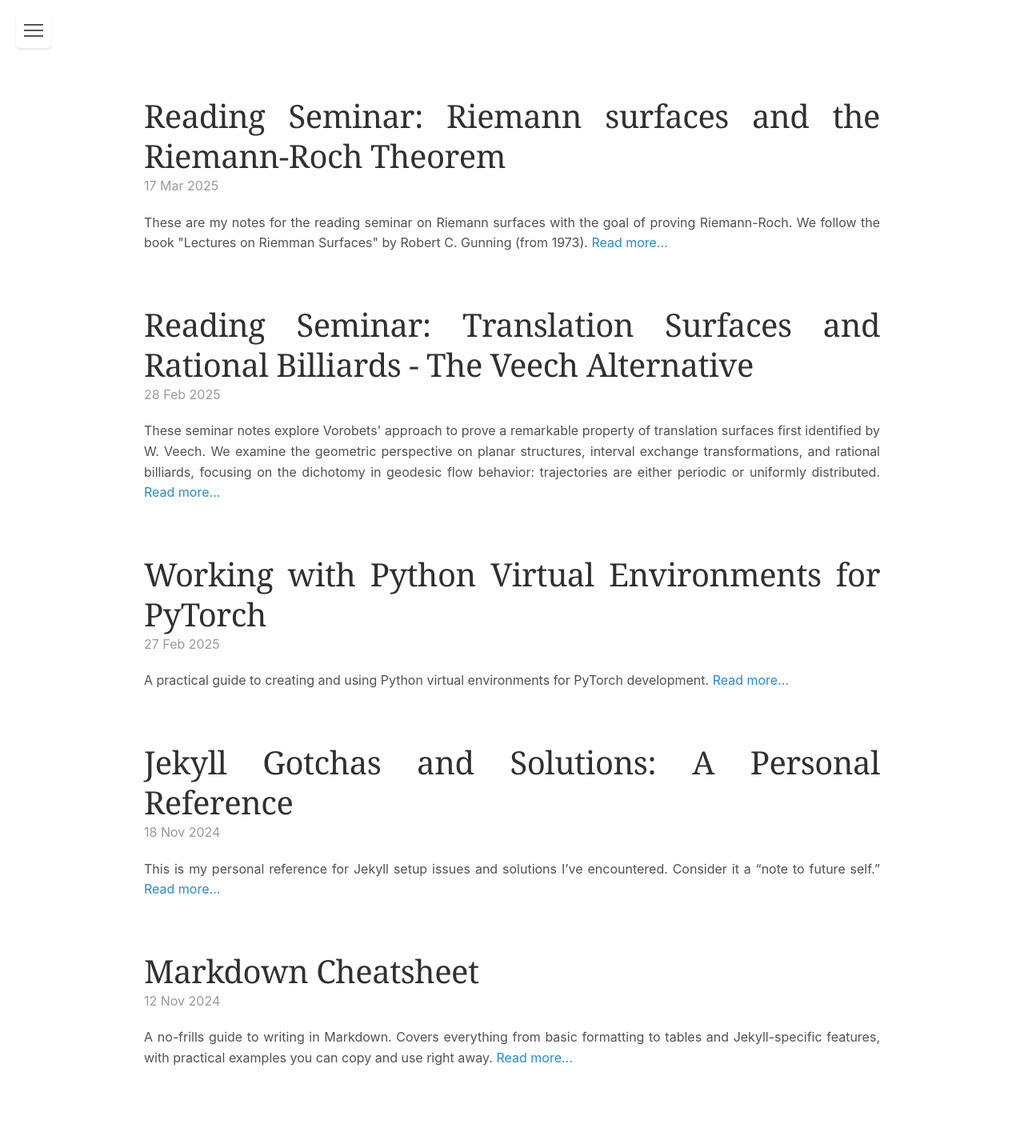
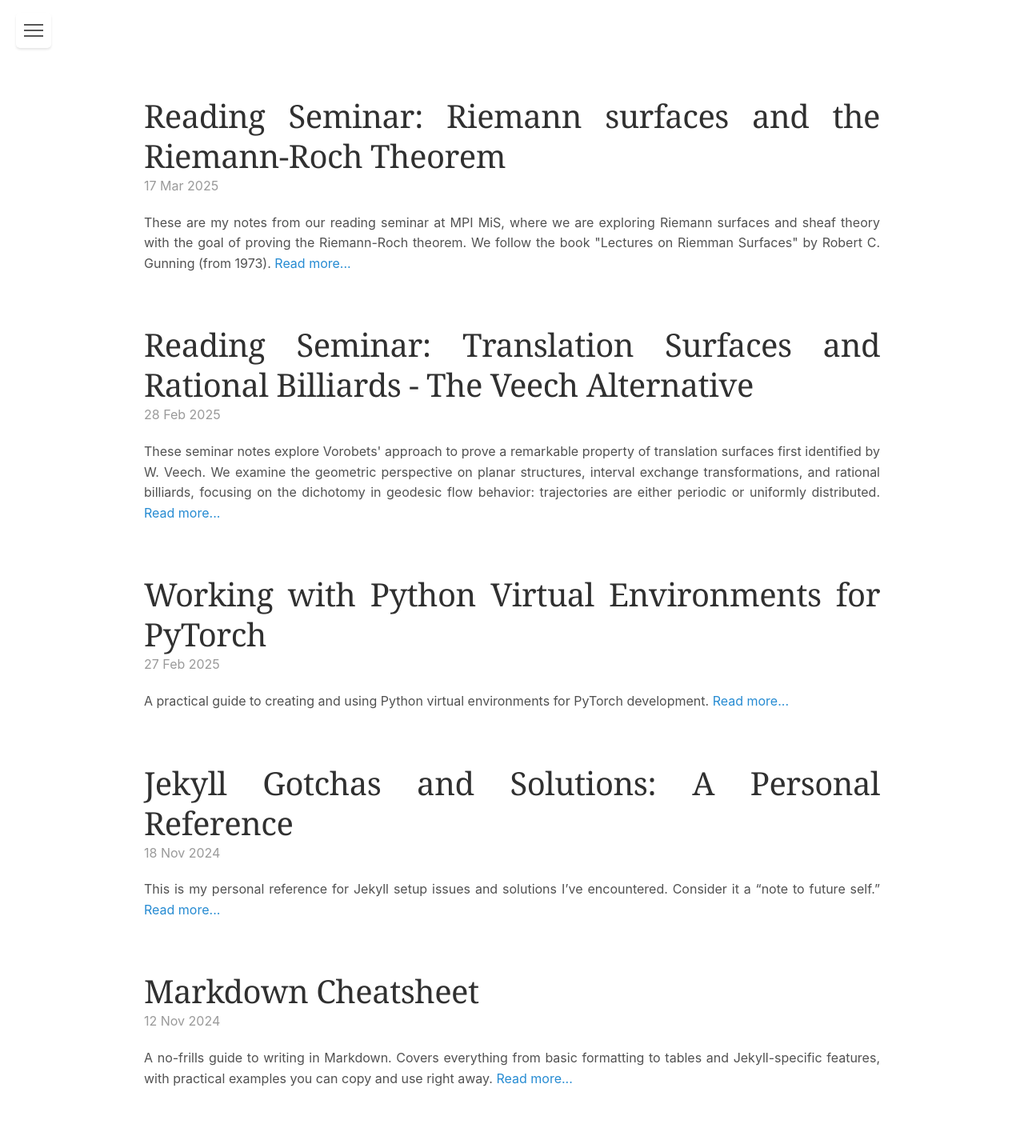
Before and after one commit to FabianLander/fabianlander.github.io, a Jekyll site: the page built from postslist.html, in a window 1280 px wide. Shown: the whole page at 80% size. Built offline with Jekyll 4.4.1, drawn with Linux system fonts in a browser that asks for light colours; before the commit the page ends 1400 px from its top, so only the background shows below that.

Commit message:
updated the excerpt

```diff
--- a/_posts/2025-03-17-riemann-roch.md
+++ b/_posts/2025-03-17-riemann-roch.md
@@ -4,7 +4,7 @@ title: "Reading Seminar: Riemann surfaces and the Riemann-Roch Theorem"
 date: 2025-03-17 09:35:00 +0100
 categories: riemann-surfaces
 permalink: "Riemann-Roch"
-excerpt: "These are my notes for the reading seminar on Riemann surfaces with the goal of proving Riemann-Roch. We follow the book \"Lectures on Riemman Surfaces\" by Robert C. Gunning (from 1973)."
+excerpt: "These are my notes from our reading seminar at MPI MiS, where we are exploring Riemann surfaces and sheaf theory with the goal of proving the Riemann-Roch theorem. We follow the book \"Lectures on Riemman Surfaces\" by Robert C. Gunning (from 1973)."
 ---
 <style>
 .thm {
```
